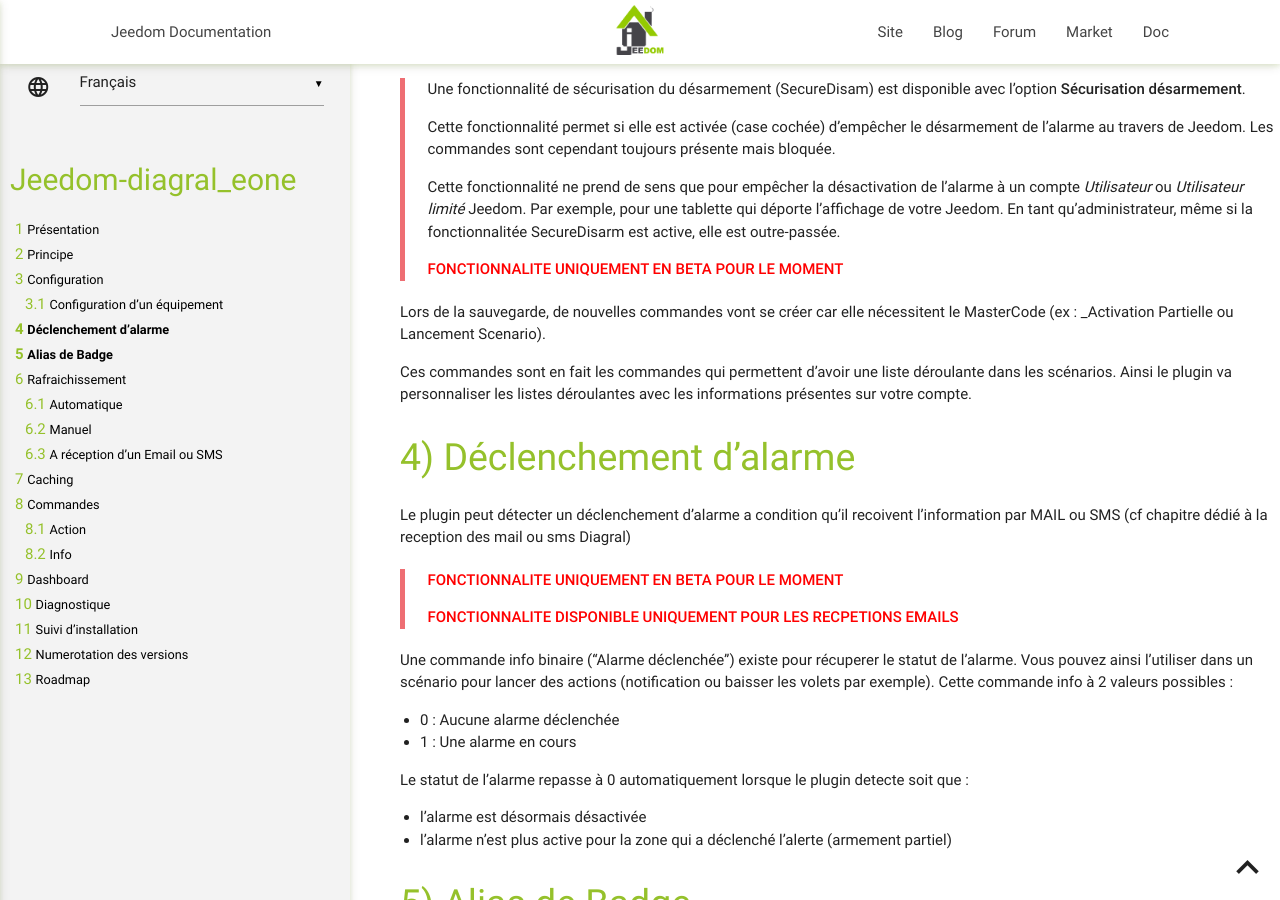
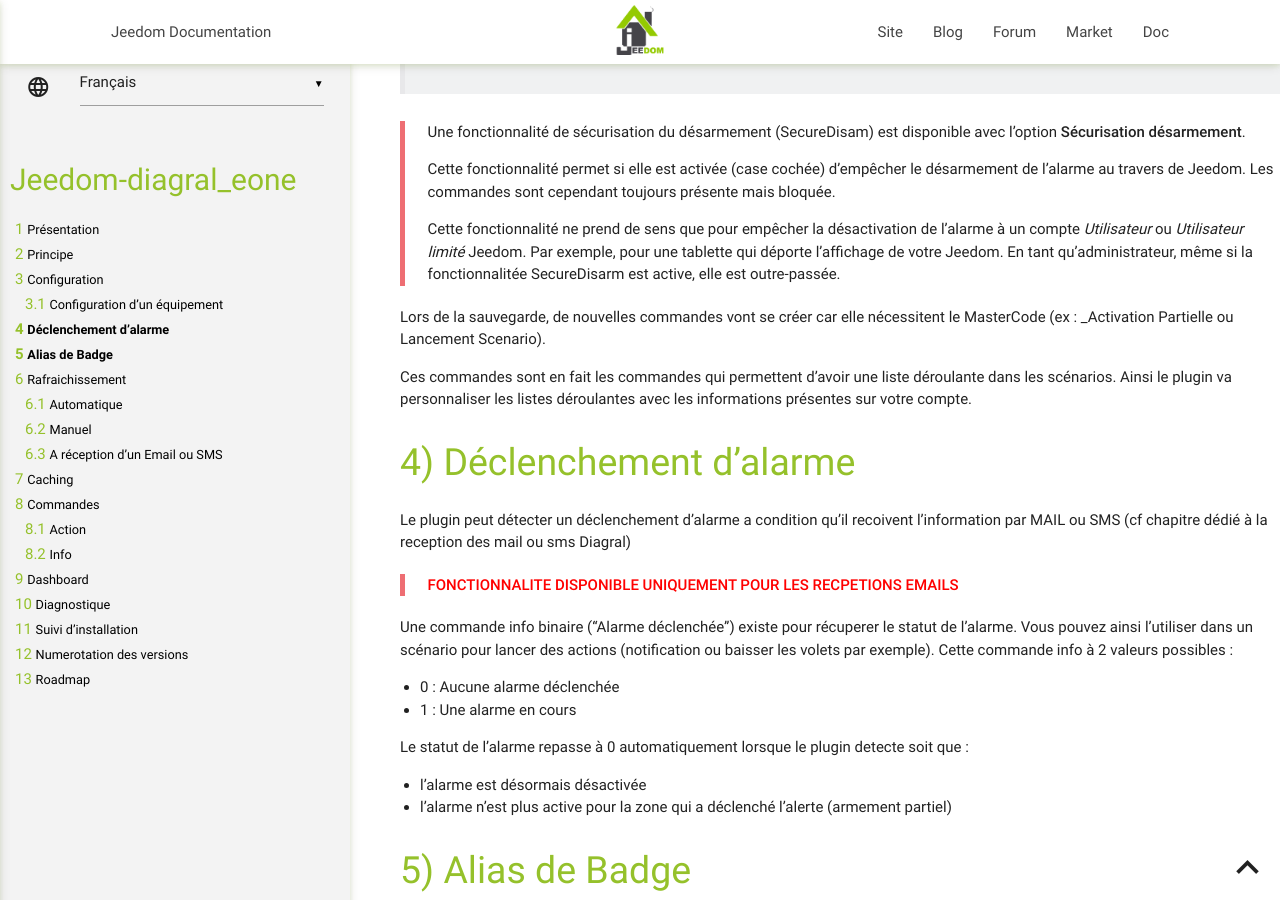
Before and after one commit to mguyard/Jeedom-Diagral_eOne, a Jekyll site: the page built from docs/fr_FR/index.md, in a window 1280 px wide and 900 px high, scrolled down 2102 px. Built offline with Jekyll 4.4.1, drawn with Linux system fonts in a browser that asks for light colours; our own code applies the rules of GitHub Pages for plain Markdown files; some of the changed text lies outside the part shown.

Commit message:
Ajustement de la configuration pour passage en stable

```diff
--- a/docs/fr_FR/index.md
+++ b/docs/fr_FR/index.md
@@ -53,8 +58,6 @@
 > Les commandes sont cependant toujours présente mais bloquée.
 >
 > Cette fonctionnalité ne prend de sens que pour empêcher la désactivation de l'alarme à un compte _Utilisateur_ ou _Utilisateur limité_ Jeedom. Par exemple, pour une tablette qui déporte l'affichage de votre Jeedom. En tant qu'administrateur, même si la fonctionnalitée SecureDisarm est active, elle est outre-passée.
->
-> <span style="color:red">__FONCTIONNALITE UNIQUEMENT EN BETA POUR LE MOMENT__</span>
 
 Lors de la sauvegarde, de nouvelles commandes vont se créer car elle nécessitent le MasterCode (ex : _Activation Partielle ou Lancement Scenario).
 
@@ -64,8 +67,6 @@
 
 Le plugin peut détecter un déclenchement d'alarme a condition qu'il recoivent l'information par MAIL ou SMS (cf chapitre dédié à la reception des mail ou sms Diagral)
 
-> <span style="color:red">__FONCTIONNALITE UNIQUEMENT EN BETA POUR LE MOMENT__</span>
->
 > <span style="color:red">__FONCTIONNALITE DISPONIBLE UNIQUEMENT POUR LES RECPETIONS EMAILS__</span>
 
 Une commande info binaire ("Alarme déclenchée") existe pour récuperer le statut de l'alarme. Vous pouvez ainsi l'utiliser dans un scénario pour lancer des actions (notification ou baisser les volets par exemple).
@@ -115,8 +116,6 @@
 
 ### Génération automatique du scénario
 
-> <span style="color:red">__FONCTIONNALITE UNIQUEMENT EN BETA POUR LE MOMENT__</span>
->
 > <span style="color:red">_Fonctionne uniquement avec les plugins officiellement supportés (cf. ci-dessus)_</span>
 
 Dans l'équipement il existe un onglet "Notifications Diagral" qui permet de confiugurer les informations essentielles à la génération du scénario de reception des notifications Diagral.
@@ -253,8 +252,6 @@
 
 Le login market permet de pouvoir vous contacter par [Community](https://community.jeedom.com) si besoin.
 
-> <span style="color:red">__FONCTIONNALITE UNIQUEMENT EN BETA POUR LE MOMENT__</span>
-
 # Numerotation des versions
 
 La numérotation des versions est effectuée ainsi pour le moment :
```
Also changed, not shown: other parts of docs/fr_FR/index.md (+5 -0 lines).
